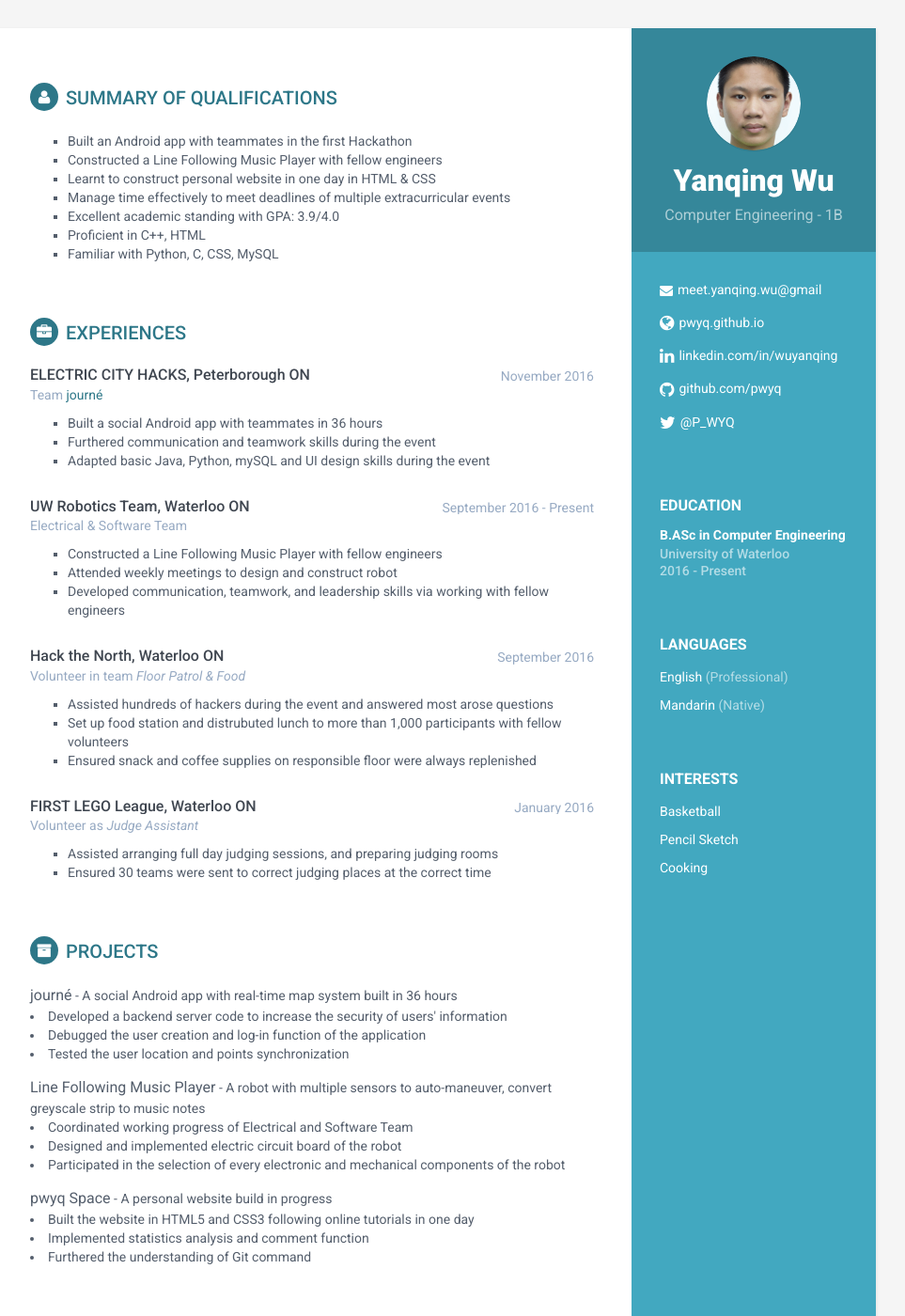
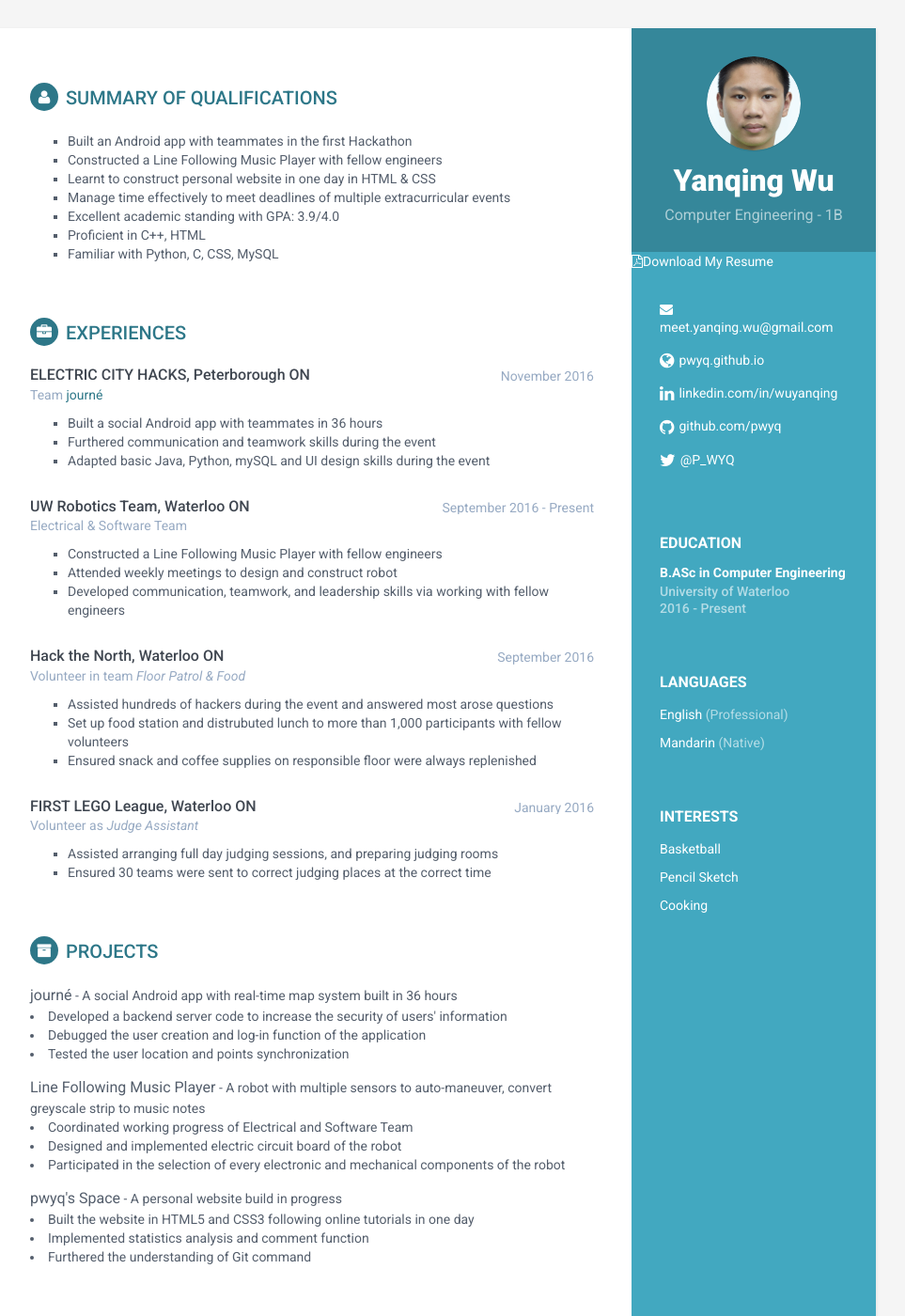
Before and after one commit to pwyq/blog, a Jekyll site: the page built from cv/index.html, in a window 1280 px wide and 1400 px high. Shown: the whole window at 94% size, without its empty margins (188-1151 px from the left). Built offline with Jekyll 4.4.1, drawn with Linux system fonts in a browser that asks for light colours.

Commit message:
add download for cv

```diff
--- a/_includes/cv_projects.html
+++ b/_includes/cv_projects.html
@@ -16,7 +16,7 @@
                 </div><!--//item-->
 
                 <div class="item">
-                    <span class="project-title">pwyq Space</span> - <span class="project-tagline">A personal website build in progress</span>
+                    <span class="project-title">pwyq's Space</span> - <span class="project-tagline">A personal website build in progress</span>
 					<li>Built the website in HTML5 and CSS3 following online tutorials in one day</li>
 					<li>Implemented statistics analysis and comment function</li>
 					<li>Furthered the understanding of Git command</li>
--- a/_includes/cv_sidebar.html
+++ b/_includes/cv_sidebar.html
@@ -7,11 +7,14 @@
 			<h3 class="tagline">{% if site.tagline %}{{site.tagline}}{% else %}Computer Engineering - 1B{% endif %}</h3>
 		</div><!--//profile-container-->
 
+		<!-- download resume in PDF -->
+		<i class="fa fa-file-pdf-o" aria-hidden="true"></i><a href="/assets/textfile/Yanqing_Wu_CV_temp.doc" download="Yanqing_Wu_Resume">Download My Resume</a>
+		<!-- Browsers don't allow the use of the download attribute to rename a file when the file is from an external server/domain.-->
+		<!-- Personal links -->
 		<div class="contact-container container-block">
 			<ul class="list-unstyled contact-list">
 
-
-				<li class="email"><i class="fa fa-envelope"></i><a href="mailto:meet.yanqing.wu@gmail.com">meet.yanqing.wu@gmail</a></li>
+				<li class="email"><i class="fa fa-envelope"></i><a href="mailto:meet.yanqing.wu@gmail.com">meet.yanqing.wu@gmail.com</a></li>
 
 				{% if site.website %}
 					<li class="website"><i class="fa fa-globe"></i><a href="http://{{site.website}}" target="_blank">{{site.website}}</a></li>
@@ -35,7 +38,6 @@
 				{% else %}
 					<li class="twitter"><i class="fa fa-twitter"></i><a href="https://twitter.com/P_WYQ" target="_blank">@P_WYQ</a></li>
 				{% endif %}
-
 				</ul>
 			</div><!--//contact-container-->
 			{% include cv_education.html %}
```
Also changed, not shown: 404.html (added, +16 -0 lines), 1 other file.
